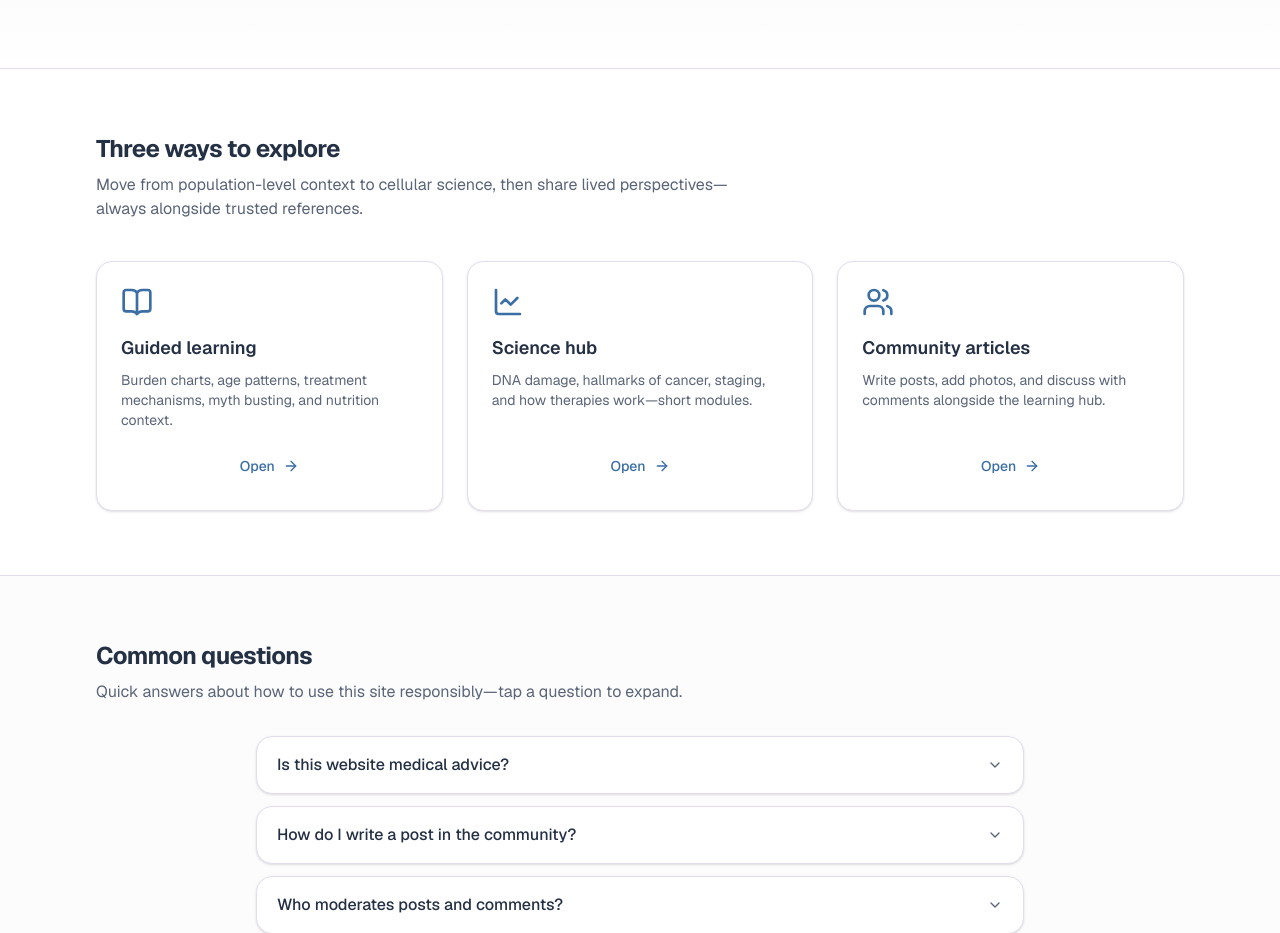
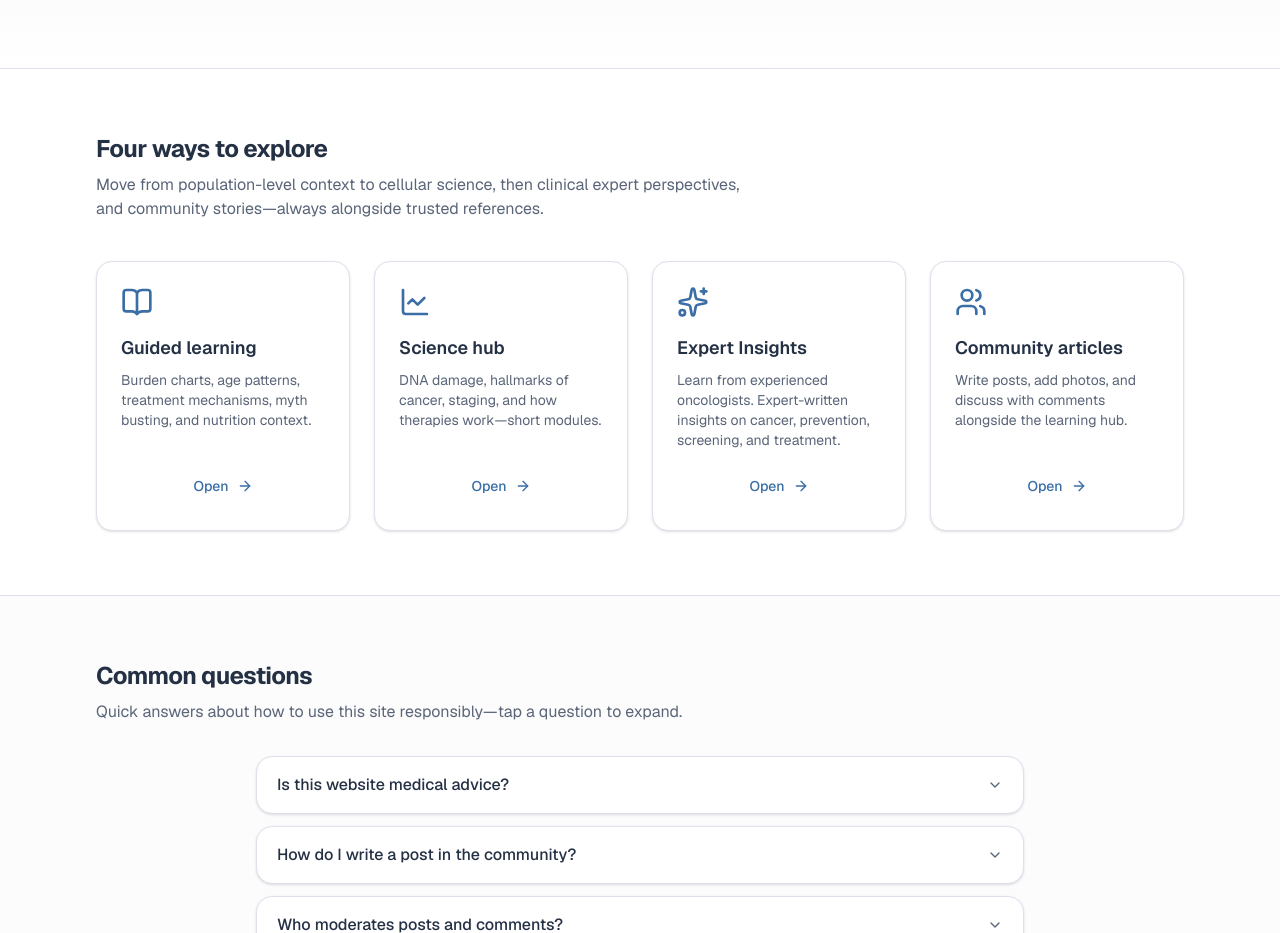
Before and after one commit to ThisaraShehanKavinda/prarthana, a Next.js app in the folder web/: page / in a window 1280 px wide. Shown: the part 780-1713 px from the top of the page. Built offline with nearby package versions, Linux system fonts and the light colour scheme; no server answers.

Commit message:
Modify exploration methods and enhance descriptions
Updated the content to include an additional exploration method and refined the text for clarity.

```diff
--- a/web/app/page.tsx
+++ b/web/app/page.tsx
@@ -5,7 +5,7 @@ import { Button } from "@/components/ui/button";
 import { Card, CardContent } from "@/components/ui/card";
 import { FadeIn } from "@/components/motion/fade-in";
 import { getSiteStats } from "@/lib/stats";
-import { ArrowRight, BookOpen, LineChart, Users } from "lucide-react";
+import { ArrowRight, BookOpen, LineChart, Sparkles, Users } from "lucide-react";
 import { SiteBrandLockup } from "@/components/layout/site-brand-lockup";
 import { HomeFaq } from "@/components/home/home-faq";
 
@@ -87,13 +87,14 @@ export default function HomePage() {
 
       <section className="mx-auto max-w-6xl px-4 py-12 sm:px-6 sm:py-16 lg:px-8">
         <FadeIn>
-          <h2 className="text-balance text-xl font-bold tracking-tight sm:text-2xl">Three ways to explore</h2>
+          <h2 className="text-balance text-xl font-bold tracking-tight sm:text-2xl">Four ways to explore</h2>
           <p className="mt-2 max-w-2xl text-[var(--muted-foreground)]">
-            Move from population-level context to cellular science, then share
-            lived perspectives—always alongside trusted references.
+            Move from population-level context to cellular science, then clinical
+            expert perspectives, and community stories—always alongside trusted
+            references.
           </p>
         </FadeIn>
-        <div className="mt-10 grid gap-6 md:grid-cols-3">
+        <div className="mt-10 grid gap-6 sm:grid-cols-2 lg:grid-cols-4">
           {[
             {
               title: "Guided learning",
@@ -106,6 +107,12 @@ export default function HomePage() {
               body: "DNA damage, hallmarks of cancer, staging, and how therapies work—short modules.",
               href: "/learn/science",
               icon: LineChart,
+            },
+            {
+              title: "Expert Insights",
+              body: "Learn from experienced oncologists. Expert-written insights on cancer, prevention, screening, and treatment.",
+              href: "/expert-insights",
+              icon: Sparkles,
             },
             {
               title: "Community articles",
```
